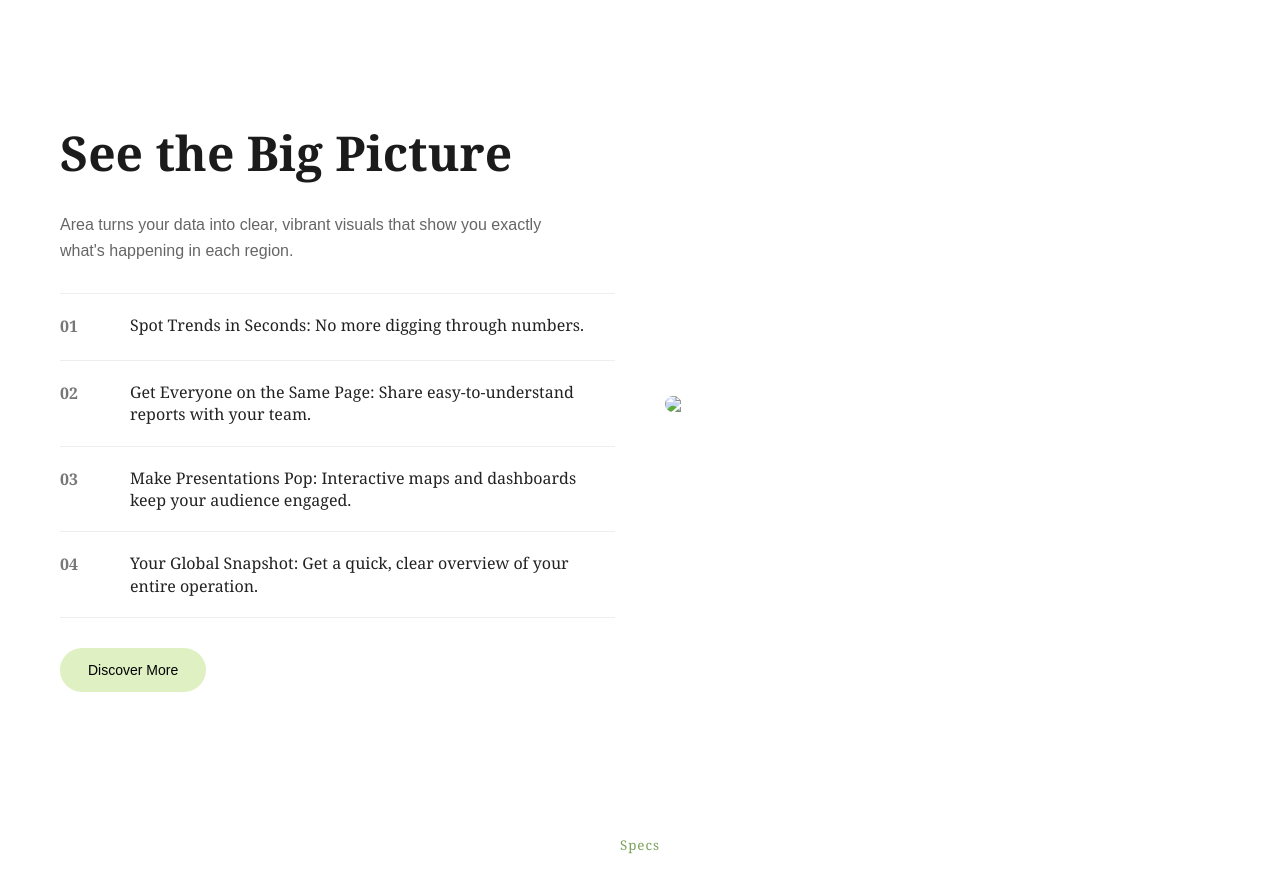
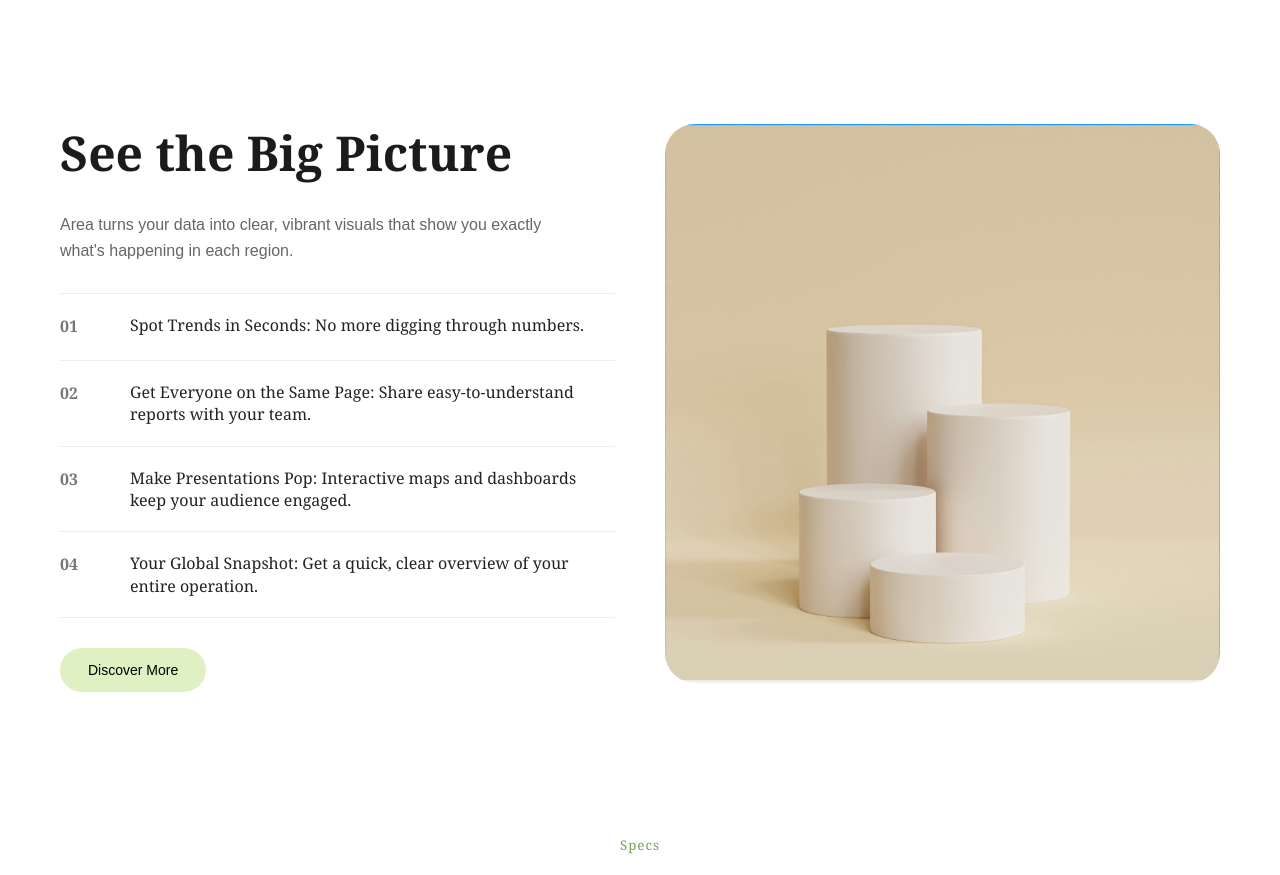
Before and after one commit to AlhassanSabira/assignment-10, a plain HTML site: page index.html in a window 1280 px wide. Shown: the part 3120-3995 px from the top of the page. Drawn offline with Linux system fonts and the light colour scheme.

Commit message:
Update index.html

```diff
--- a/index.html
+++ b/index.html
@@ -1173,7 +1173,7 @@ body {
 
       <!-- Right Image -->
       <div class="image-box">
-      <img src="اسطوانات.PNG">
+      <img src="Shapes.PNG">
       </div>
     </div>
   </section>
```
